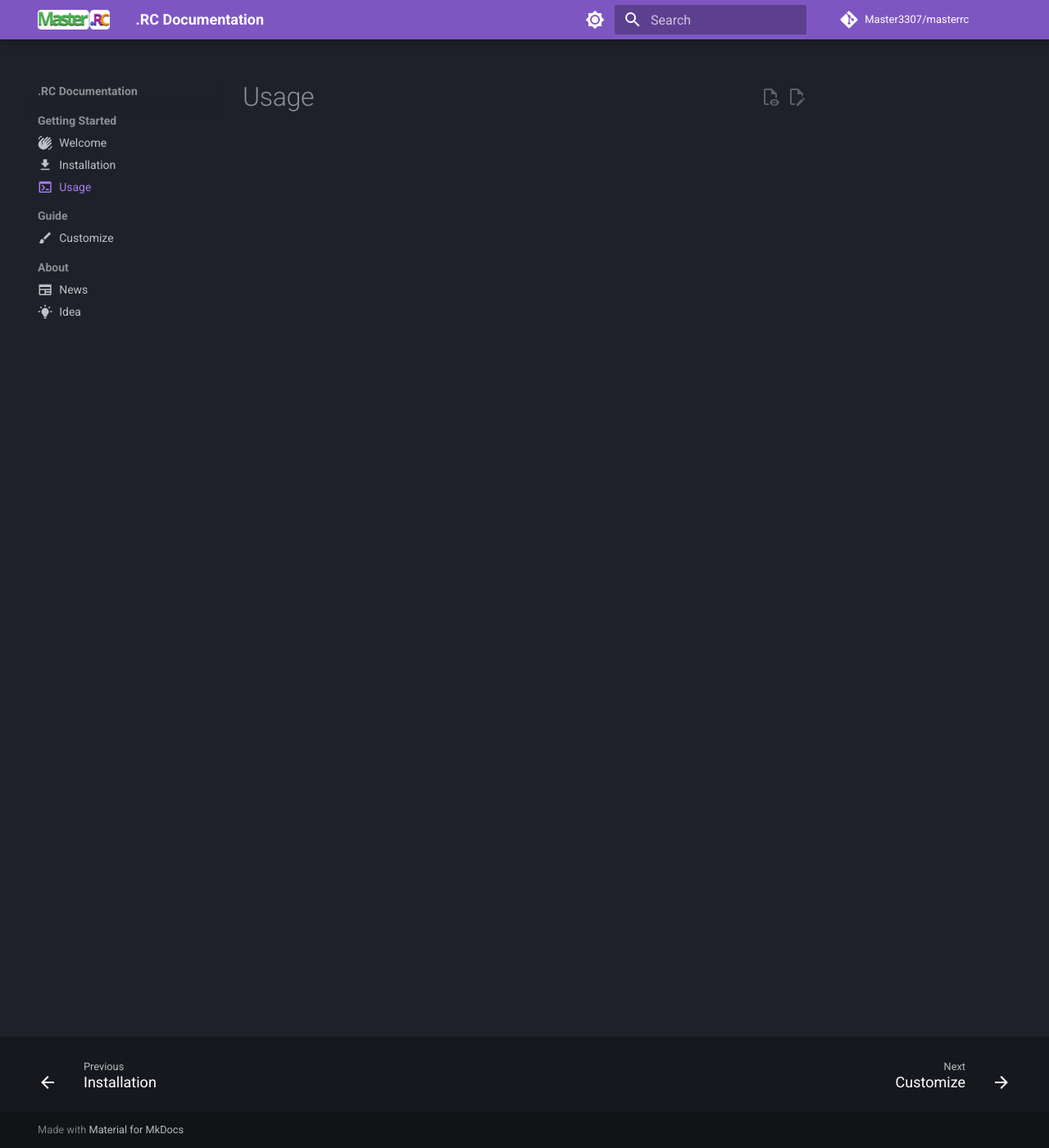
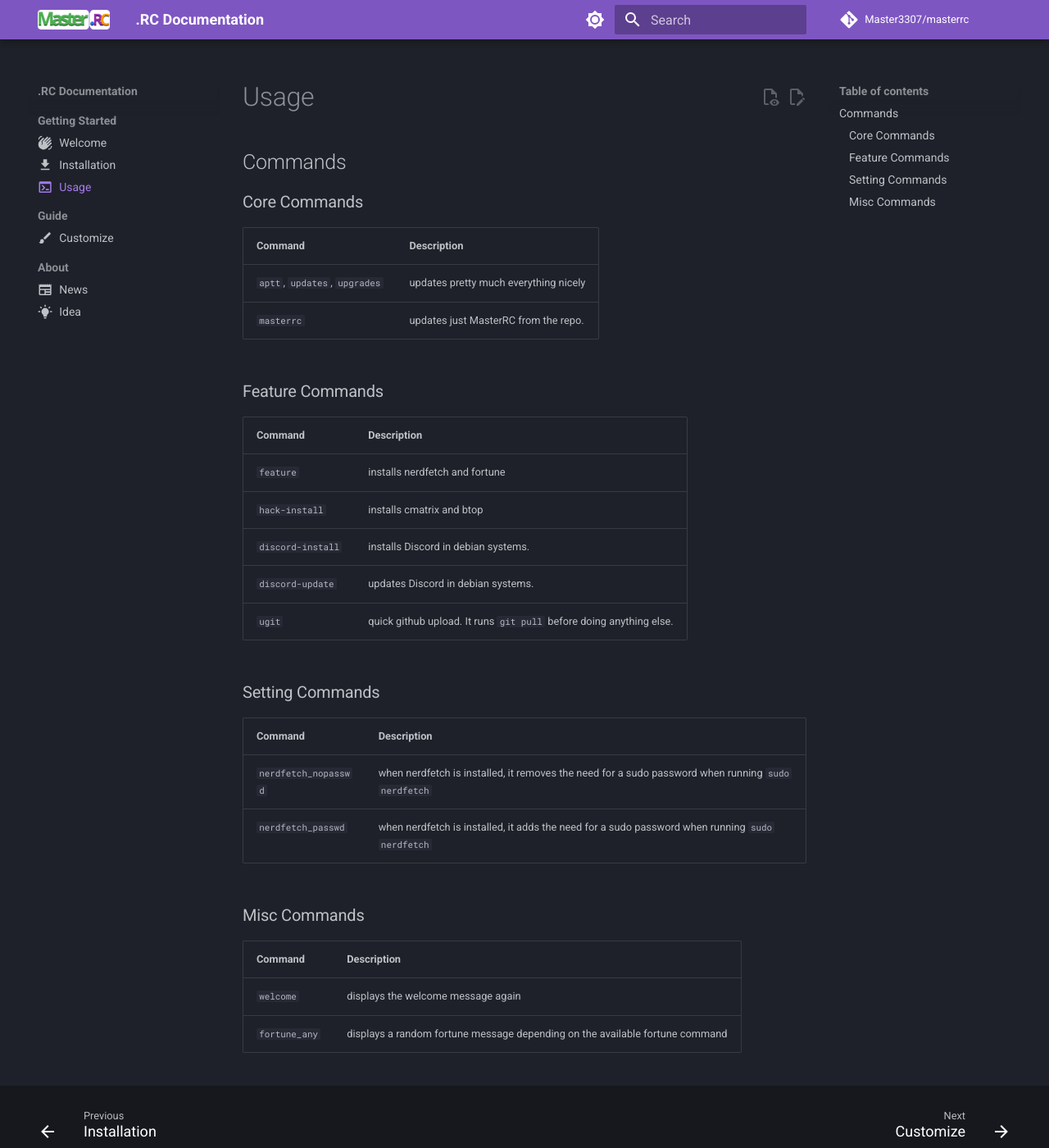
Before and after one commit to Master3307/masterrc, an MkDocs documentation site: the page built from docs/usage.md, in a window 1280 px wide and 1400 px high. Shown: the whole window at 82% size. Built offline with MkDocs 1.6.1 and Material for MkDocs 9.7.7, drawn with Linux system fonts in a browser that asks for light colours; plug-ins that fetch from the network failed and are left out; comment, search, counter and statistics services are not loaded.

Commit message:
Docs and small RC fixes masterrc - small change in discord-update command - ugit command now pulls before commit
docs
- filled usage.md
- updated install.md
- small change in README.md

```diff
--- a/docs/usage.md
+++ b/docs/usage.md
@@ -3,3 +3,36 @@ icon: material/console
 ---
 
 # Usage
+
+## Commands
+
+### Core Commands
+
+| Command | Description |
+| --------- | ------------- |
+| `aptt`, `updates`, `upgrades` | updates pretty much everything nicely |
+| `masterrc` | updates just MasterRC from the repo. |
+
+### Feature Commands
+
+| Command | Description |
+| --------- | ------------- |
+| `feature` | installs nerdfetch and fortune |
+| `hack-install` | installs cmatrix and btop
+| `discord-install` | installs Discord in debian systems.
+| `discord-update` | updates Discord in debian systems. |
+| `ugit` | quick github upload. It runs `git pull` before doing anything else. |
+
+### Setting Commands
+
+| Command | Description |
+| --------- | ------------- |
+| `nerdfetch_nopasswd` | when nerdfetch is installed, it removes the need for a sudo password when running `sudo nerdfetch` |
+| `nerdfetch_passwd` | when nerdfetch is installed, it adds the need for a sudo password when running `sudo nerdfetch` |
+
+### Misc Commands
+
+| Command | Description |
+| --------- | ------------- |
+| `welcome` | displays the welcome message again |
+| `fortune_any` | displays a random fortune message depending on the available fortune command |
```
Also changed, not shown: README.md (+2 -2 lines), docs/install.md (+4 -1 lines), 1 other file.
